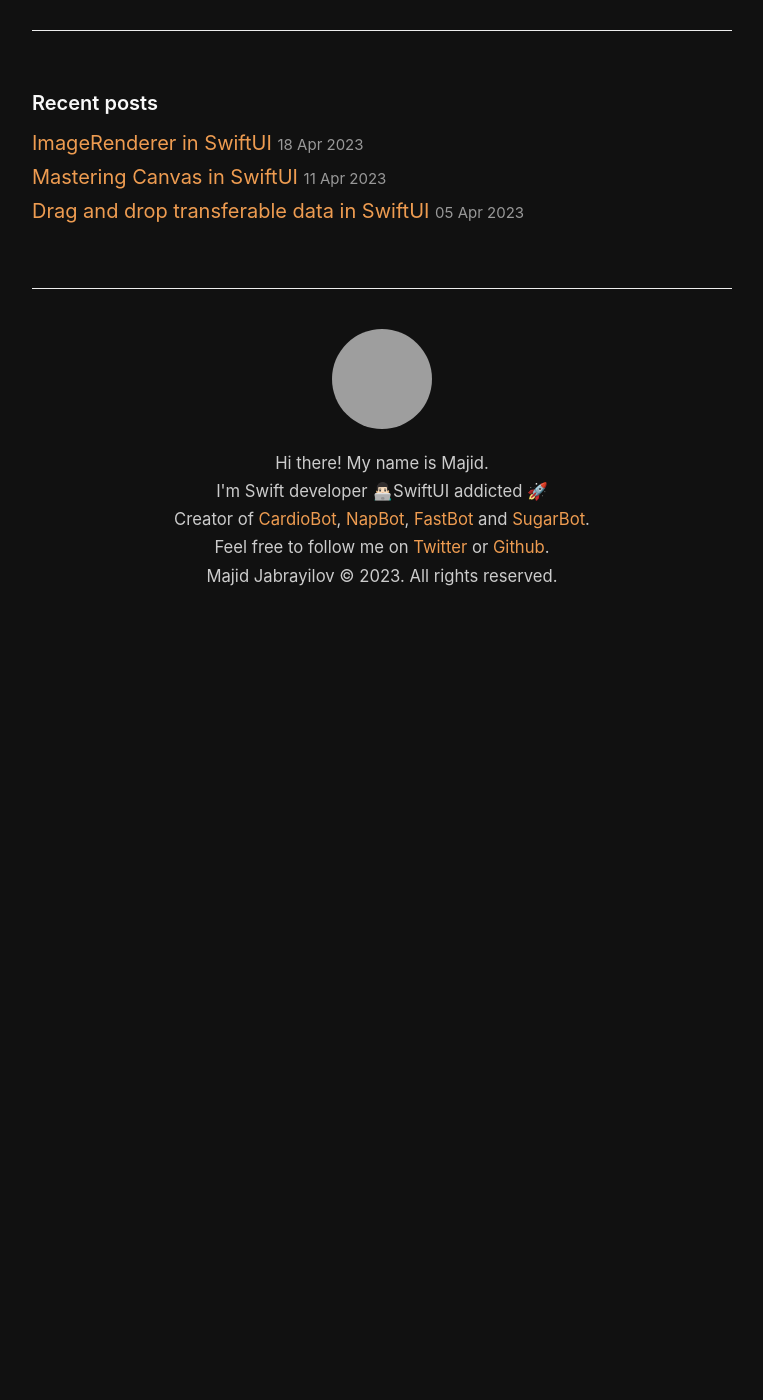
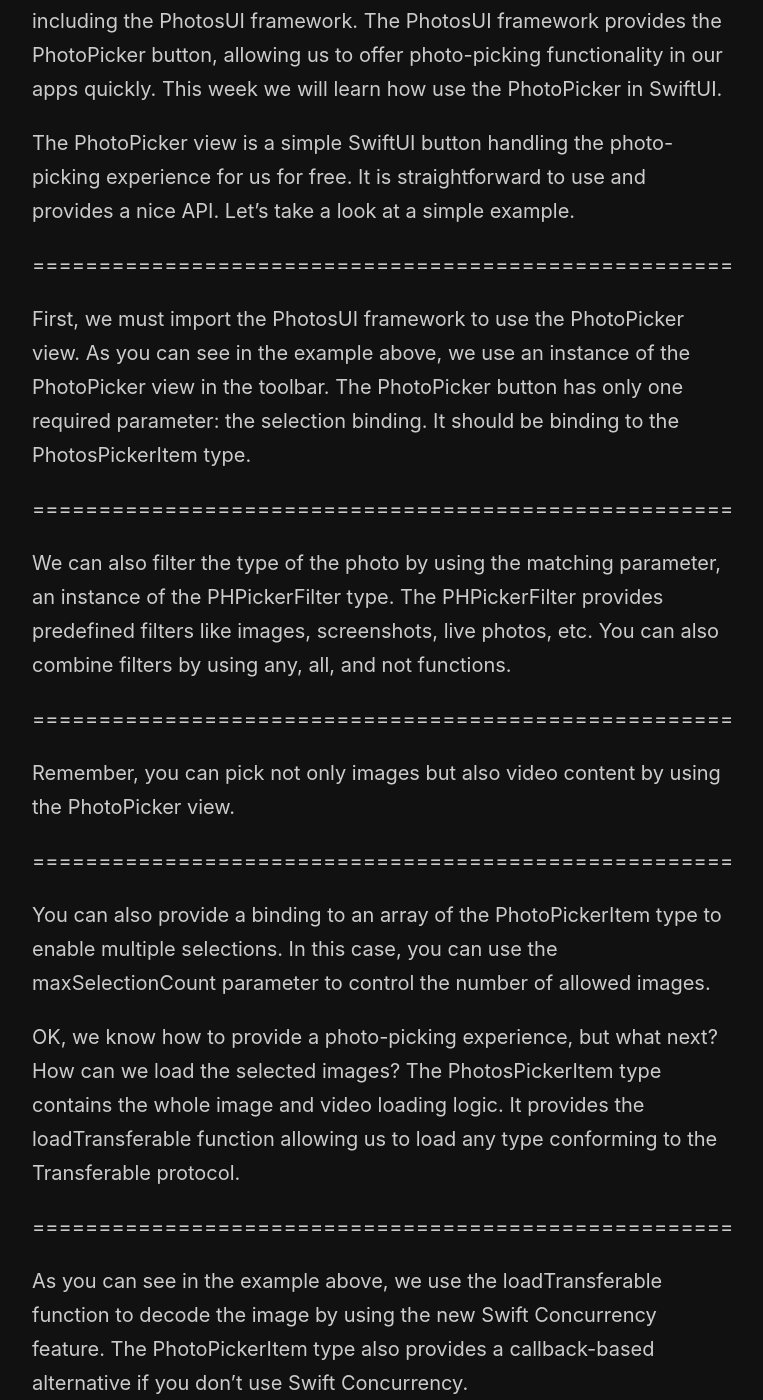
Before and after one commit to mecid/mecid.github.io, a Jekyll site: the page built from _posts/2023-04-25-photopicker-in-swiftui.md, in a window 1280 px wide and 1400 px high, scrolled down 306 px. Shown: the whole window, without its empty margins (258-1021 px from the left). Built offline with Jekyll 4.4.1, drawn with Linux system fonts in a browser that asks for light colours; before the commit the page ends 936 px from its top, so only the background shows below that; some of the changed text lies outside the part shown; grey boxes are pictures that could not be loaded.

Commit message:
photo picker post content added

```diff
--- a/_posts/2023-04-25-photopicker-in-swiftui.md
+++ b/_posts/2023-04-25-photopicker-in-swiftui.md
@@ -2,3 +2,35 @@
 title: PhotoPicker in SwiftUI
 layout: post
 ---
+
+Nowadays, many frameworks Xcode provides us contain SwiftUI views, including the PhotosUI framework. The PhotosUI framework provides the PhotoPicker button, allowing us to offer photo-picking functionality in our apps quickly. This week we will learn how use the PhotoPicker in SwiftUI.
+
+The PhotoPicker view is a simple SwiftUI button handling the photo-picking experience for us for free. It is straightforward to use and provides a nice API. Let's take a look at a simple example.
+
+=====================================================
+
+First, we must import the PhotosUI framework to use the PhotoPicker view. As you can see in the example above, we use an instance of the PhotoPicker view in the toolbar. The PhotoPicker button has only one required parameter: the selection binding. It should be binding to the PhotosPickerItem type.
+
+=====================================================
+
+We can also filter the type of the photo by using the matching parameter, an instance of the PHPickerFilter type. The PHPickerFilter provides predefined filters like images, screenshots, live photos, etc. You can also combine filters by using any, all, and not functions.
+
+=====================================================
+
+Remember, you can pick not only images but also video content by using the PhotoPicker view.
+
+=====================================================
+
+You can also provide a binding to an array of the PhotoPickerItem type to enable multiple selections. In this case, you can use the maxSelectionCount parameter to control the number of allowed images.
+
+OK, we know how to provide a photo-picking experience, but what next? How can we load the selected images? The PhotosPickerItem type contains the whole image and video loading logic. It provides the loadTransferable function allowing us to load any type conforming to the Transferable protocol.
+
+=====================================================
+
+As you can see in the example above, we use the loadTransferable function to decode the image by using the new Swift Concurrency feature. The PhotoPickerItem type also provides a callback-based alternative if you don't use Swift Concurrency.
+
+=====================================================
+
+The PhotoPickerItem type also has the supportedContentTypes property defining the supported content type of the selected image or video item, allowing us to understand how to decode the item.
+
+Today we learned how to use the PhotoPicker view in SwiftUI to implement the image-picking functionality in our app. I enjoy the API it provides and believe it is an excellent example of SwiftUI and Swift Concurrency feature usage.
```
